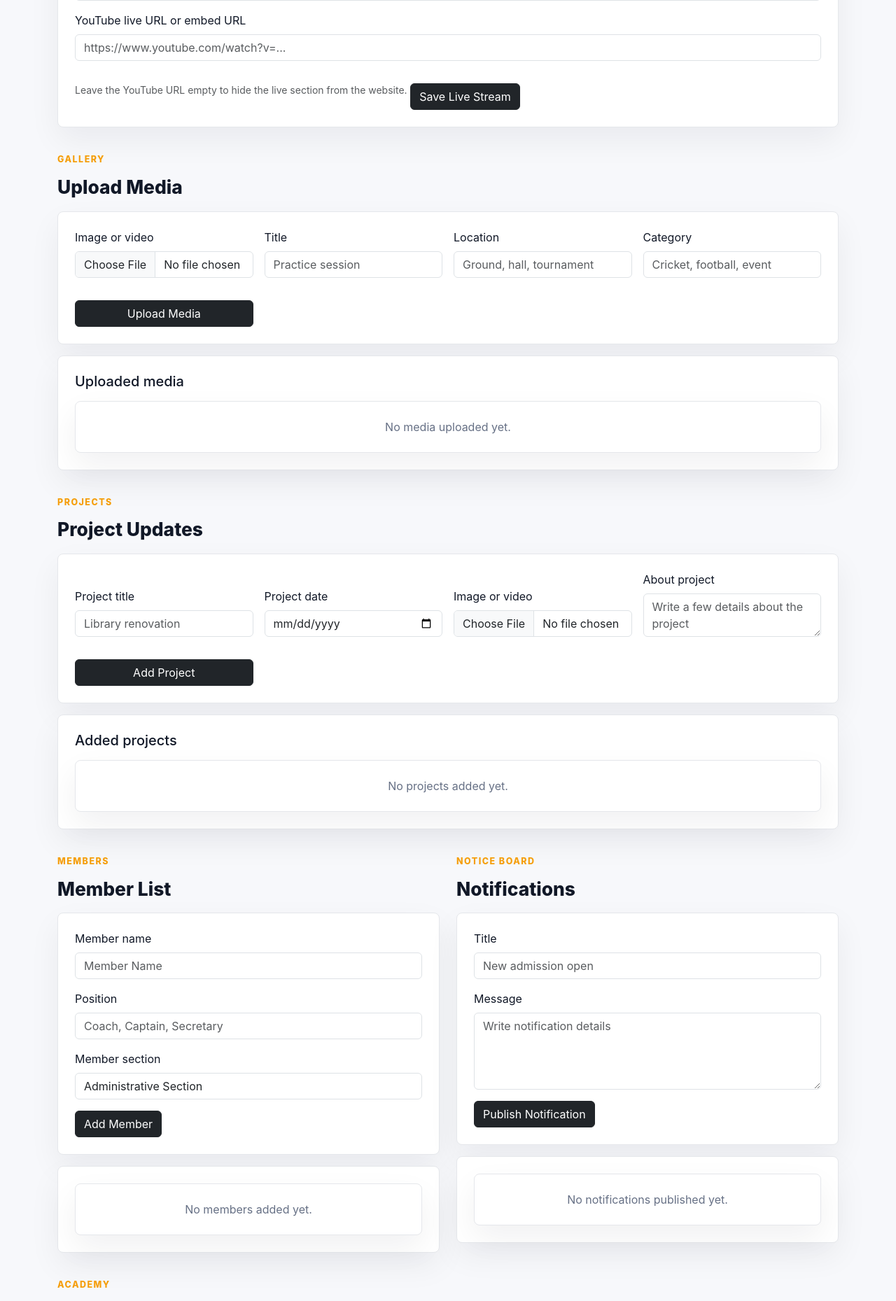
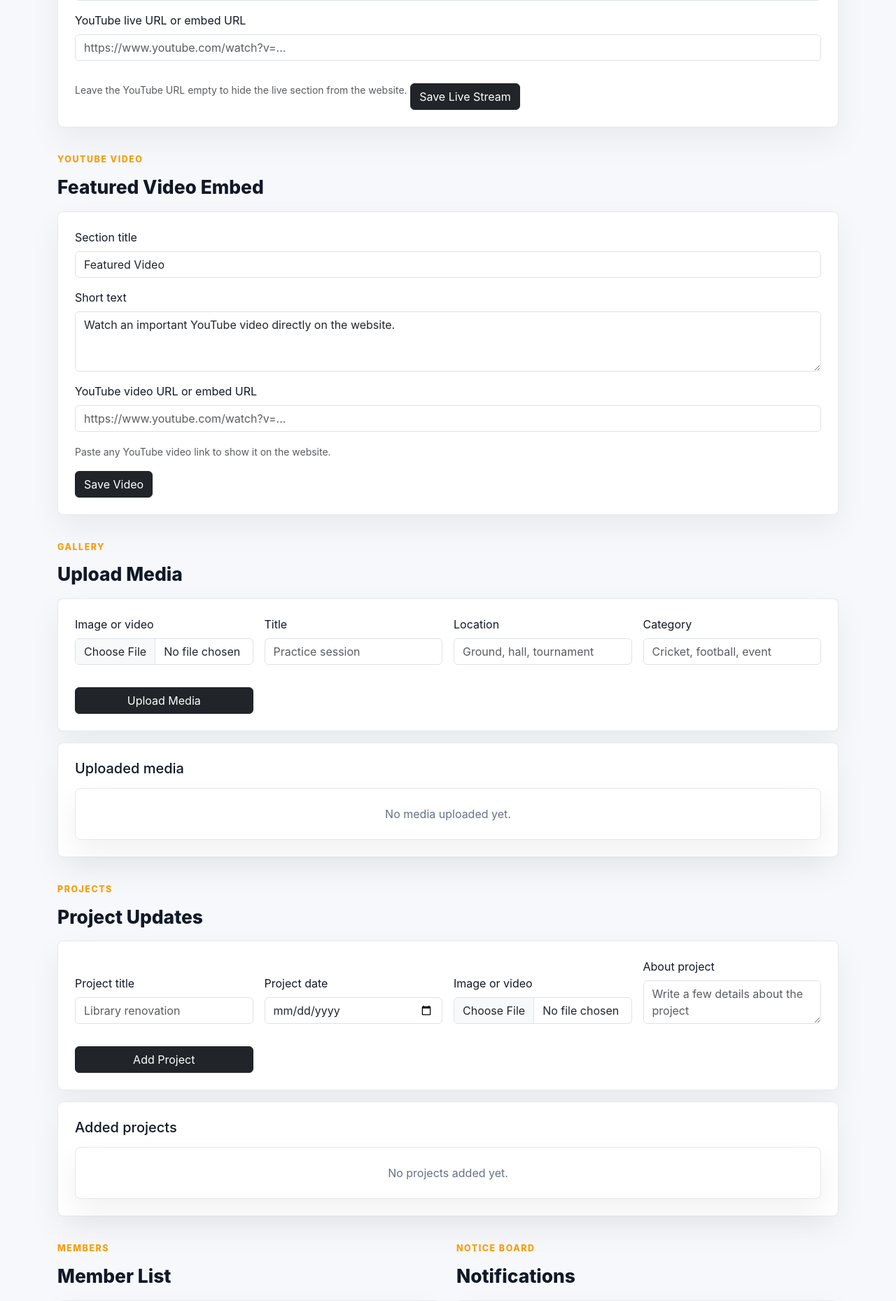
Before and after one commit to pronabroy936-debug/club-website, a Flask app: page /admin in a window 1280 px wide. Shown: the part 3909-5768 px from the top of the page at 70% size. Run offline with Flask 3, Linux system fonts and the light colour scheme; the visitor is signed in with stand-in values (Sample User, id 1); data that the repository does not hold is empty.

Commit message:
live streem1

```diff
--- a/app.py
+++ b/app.py
@@ -364,6 +364,22 @@ def get_live_stream():
     return data
 
 
+def get_featured_video():
+    data = {
+        "title": "Featured Video",
+        "description": "Watch an important YouTube video directly on the website.",
+        "watch_url": "",
+        "embed_url": "",
+    }
+    try:
+        saved = db.settings.find_one({"key": "featured_video"}) or {}
+        video_data = saved.get("data", {})
+        data.update(video_data)
+    except PyMongoError:
+        pass
+    return data
+
+
 def get_social_links():
     links = {
         "whatsapp": SOCIAL_WHATSAPP,
@@ -406,6 +422,7 @@ def home():
         profile=organization_profile(),
         activities=community_activities()[:3],
         live_stream=get_live_stream(),
+        featured_video=get_featured_video(),
         section=get_section("home"),
     )
 
@@ -548,6 +565,7 @@ def admin():
         sections=sections,
         member_sections=member_sections(),
         live_stream=get_live_stream(),
+        featured_video=get_featured_video(),
         social_links=get_social_links(),
     )
 
@@ -738,6 +756,59 @@ def update_live_stream():
     return redirect(url_for("admin"))
 
 
+@app.route("/admin/featured-video", methods=["POST"])
+@login_required
+def update_featured_video():
+    watch_url = request.form.get("watch_url", "").strip()
+    embed_url = get_youtube_embed_url(watch_url)
+
+    if watch_url and not embed_url:
+        flash("Please paste a valid YouTube video, live, share, or embed link.", "danger")
+        return redirect(url_for("admin"))
+
+    data = {
+        "title": request.form.get("title", "").strip() or "Featured Video",
+        "description": request.form.get("description", "").strip() or "Watch an important YouTube video directly on the website.",
+        "watch_url": watch_url,
+        "embed_url": embed_url,
+        "updated_at": datetime.now(timezone.utc),
+    }
+
+    try:
+        db.settings.update_one(
+            {"key": "featured_video"},
+            {"$set": {"key": "featured_video", "data": data, "updated_at": datetime.now(timezone.utc)}},
+            upsert=True,
+        )
+        flash("Featured video updated successfully.", "success")
+    except PyMongoError:
+        flash("Could not update featured video. Check MongoDB connection.", "danger")
+
+    return redirect(url_for("admin"))
+
+
+@app.route("/admin/featured-video/delete", methods=["POST"])
+@login_required
+def delete_featured_video():
+    try:
+        db.settings.update_one(
+            {"key": "featured_video"},
+            {"$set": {"key": "featured_video", "data": {
+                "title": "Featured Video",
+                "description": "Watch an important YouTube video directly on the website.",
+                "watch_url": "",
+                "embed_url": "",
+                "updated_at": datetime.now(timezone.utc),
+            }, "updated_at": datetime.now(timezone.utc)}},
+            upsert=True,
+        )
+        flash("Featured video link deleted successfully.", "success")
+    except PyMongoError:
+        flash("Could not delete featured video link. Check MongoDB connection.", "danger")
+
+    return redirect(url_for("admin"))
+
+
 @app.route("/admin/members", methods=["POST"])
 @login_required
 def add_member():
--- a/static/css/style.css
+++ b/static/css/style.css
@@ -197,6 +197,10 @@ body {
 .live-band {
     background: linear-gradient(135deg, #fff7ed, #ffffff);
     border-bottom: 1px solid var(--line);
+}
+
+.video-band {
+    background: linear-gradient(135deg, #f0fdf4, #ffffff);
 }
 
 .live-grid {
@@ -668,6 +672,13 @@ body.lightbox-open {
     padding: 24px;
 }
 
+.admin-button-row {
+    display: flex;
+    flex-wrap: wrap;
+    gap: 12px;
+    align-items: center;
+}
+
 .section-manager {
     display: grid;
     gap: 16px;
--- a/templates/admin.html
+++ b/templates/admin.html
@@ -139,6 +139,34 @@
             <small class="text-muted">Leave the YouTube URL empty to hide the live section from the website.</small>
             <button class="btn btn-dark mt-3">Save Live Stream</button>
         </form>
+    </div>
+
+    <div class="admin-section">
+        <div class="section-heading">
+            <span class="eyebrow">YouTube video</span>
+            <h2>Featured Video Embed</h2>
+        </div>
+        <form action="{{ url_for('update_featured_video') }}" method="post" class="form-panel">
+            <label class="form-label" for="video-title">Section title</label>
+            <input id="video-title" name="title" class="form-control" value="{{ featured_video.title }}" placeholder="Featured Video">
+
+            <label class="form-label" for="video-description">Short text</label>
+            <textarea id="video-description" name="description" class="form-control" rows="3" placeholder="Short information about the video">{{ featured_video.description }}</textarea>
+
+            <label class="form-label" for="video-watch-url">YouTube video URL or embed URL</label>
+            <input id="video-watch-url" name="watch_url" class="form-control" value="{{ featured_video.watch_url }}" placeholder="https://www.youtube.com/watch?v=...">
+
+            <small class="text-muted">Paste any YouTube video link to show it on the website.</small>
+            <div class="admin-button-row">
+                <button class="btn btn-dark mt-3">Save Video</button>
+                {% if featured_video.watch_url %}
+                    <button class="btn btn-outline-danger mt-3" type="submit" form="delete-featured-video-form">Delete Video Link</button>
+                {% endif %}
+            </div>
+        </form>
+        {% if featured_video.watch_url %}
+            <form id="delete-featured-video-form" action="{{ url_for('delete_featured_video') }}" method="post"></form>
+        {% endif %}
     </div>
 
     <div class="admin-section">
```
Also changed, not shown: templates/home.html (+21 -0 lines).
